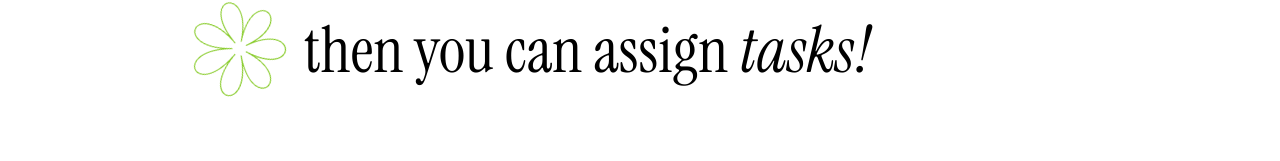
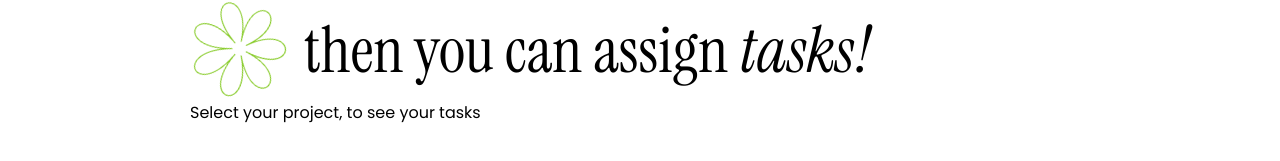
Before and after one commit to 4Drea4/SheSyncCapstone-Front, a React (Vite) app in the folder shesyncfrontend/: page /dashboard in a window 1280 px wide. Shown: the part 465-626 px from the top of the page. Built offline with nearby package versions, Linux system fonts and the light colour scheme; no server answers.

Commit message:
prep for tasks to appear

```diff
--- a/shesyncfrontend/src/pages/Dashboard/Dashboard.tsx
+++ b/shesyncfrontend/src/pages/Dashboard/Dashboard.tsx
@@ -81,6 +81,29 @@ export default function Dashboard() {
                         then you can assign <em>tasks!</em>
                     </span>
                 </div>
+                {/* tasks */}
+                <section className='tasksArea'>
+                    {!selectedProjectId ? (
+                        <p className='tasksInstruction'>
+                            Select your project, to see your tasks
+                        </p>
+                    ):(
+                        <div>
+                            <div className='tasksHeader'>
+                                <h3 className='tasksTitle'>Tasks</h3>
+                                <button className='tasksAddButton' type='button'>
+                                    + New Task
+                                </button>
+                            </div>
+                            <div className='tasksList'>
+                                <p className='tasksInstructions'>
+                                    Your tasks for your project will be right here!
+                                </p>
+                            </div>
+                        </div>
+
+                    )}
+                </section>
                 </section>
                 </main>
 
```
